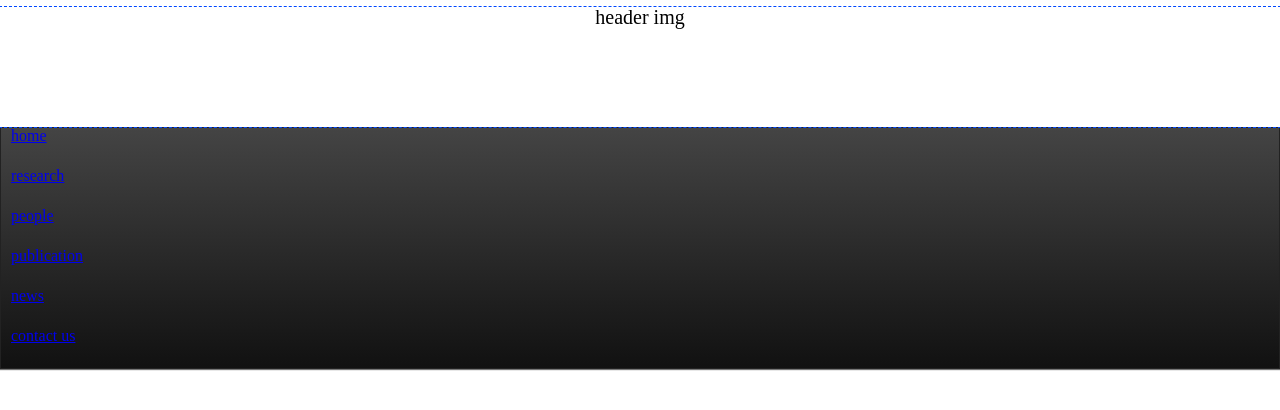
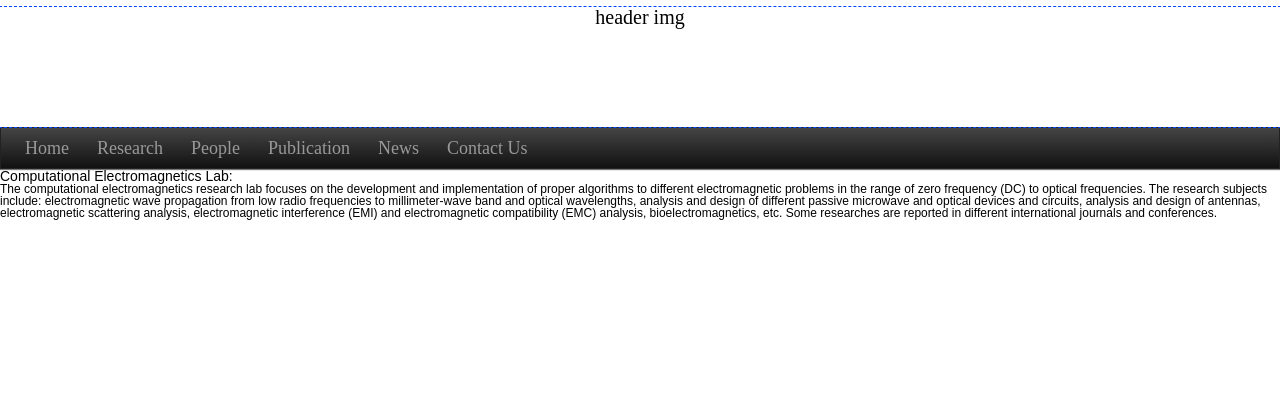
Before and after one commit to m-kafiyan/sharif-laboratory-, a plain HTML site: page lab/index.html in a window 1280 px wide. Drawn offline with Linux system fonts and the light colour scheme.

Commit message:
update style

```diff
--- a/lab/index.html
+++ b/lab/index.html
@@ -21,8 +21,7 @@
  				</menu>
  			</nav>
  		</header>
-
-
+ 		<div class="main"><p><span>Computational Electromagnetics Lab:</span><br />
+			The computational electromagnetics research lab focuses on the development and implementation of proper algorithms to different electromagnetic problems in the range of zero frequency (DC) to optical frequencies. The research subjects include: electromagnetic wave propagation from low radio frequencies to millimeter-wave band and optical wavelengths, analysis and design of different passive microwave and optical devices and circuits, analysis and design of antennas, electromagnetic scattering analysis, electromagnetic interference (EMI) and electromagnetic compatibility (EMC) analysis, bioelectromagnetics, etc. Some researches are reported in different international journals and conferences.</p></div>
  	</div>
-
  </body>
--- a/lab/sass/screen.scss
+++ b/lab/sass/screen.scss
@@ -14,17 +14,41 @@ body{
 		div.headimg{
 			outline: 1px dashed #0048ff;
 			text-align: center;
-			font-size: 20px;
+			font-size : 20px;
 		}
 		nav{
-			padding-left: 10px;
-			background: #111;
-			border: 1px solid #222;
+			padding-left 	: 10px;
+			background 		: #111;
+			border 			: 1px solid #222;
 			background-image: linear-gradient(#444, #111);
-			box-shadow: 0 1px 1px #777;
+			box-shadow 		: 0 1px 1px #777;
 			.menu{
 				list-style-type: none;
+				li{
+					float 					: left;
+					&:hover{background-color: #093B6B;}
+					a{
+						color 					:#999;
+						display					: block;
+						padding     			: 11px 14px 9px;
+						font-family 			: "Times New Roman", Times, serif;
+						font-size				: 18px;
+						text-transform			: capitalize;
+						text-decoration			: none;
+						&:hover{color 					: #fff;}
+					}
+				}
 			}
 			}
+		.main{
+			span{
+				font-size: 14px;
+			}
+			p{
+				font-size: 12px;
+			}
+			color:#000;
+			font-family: arial;
+		}
 		}
 	}
```
Also changed, not shown: lab/stylesheets/screen.css.
